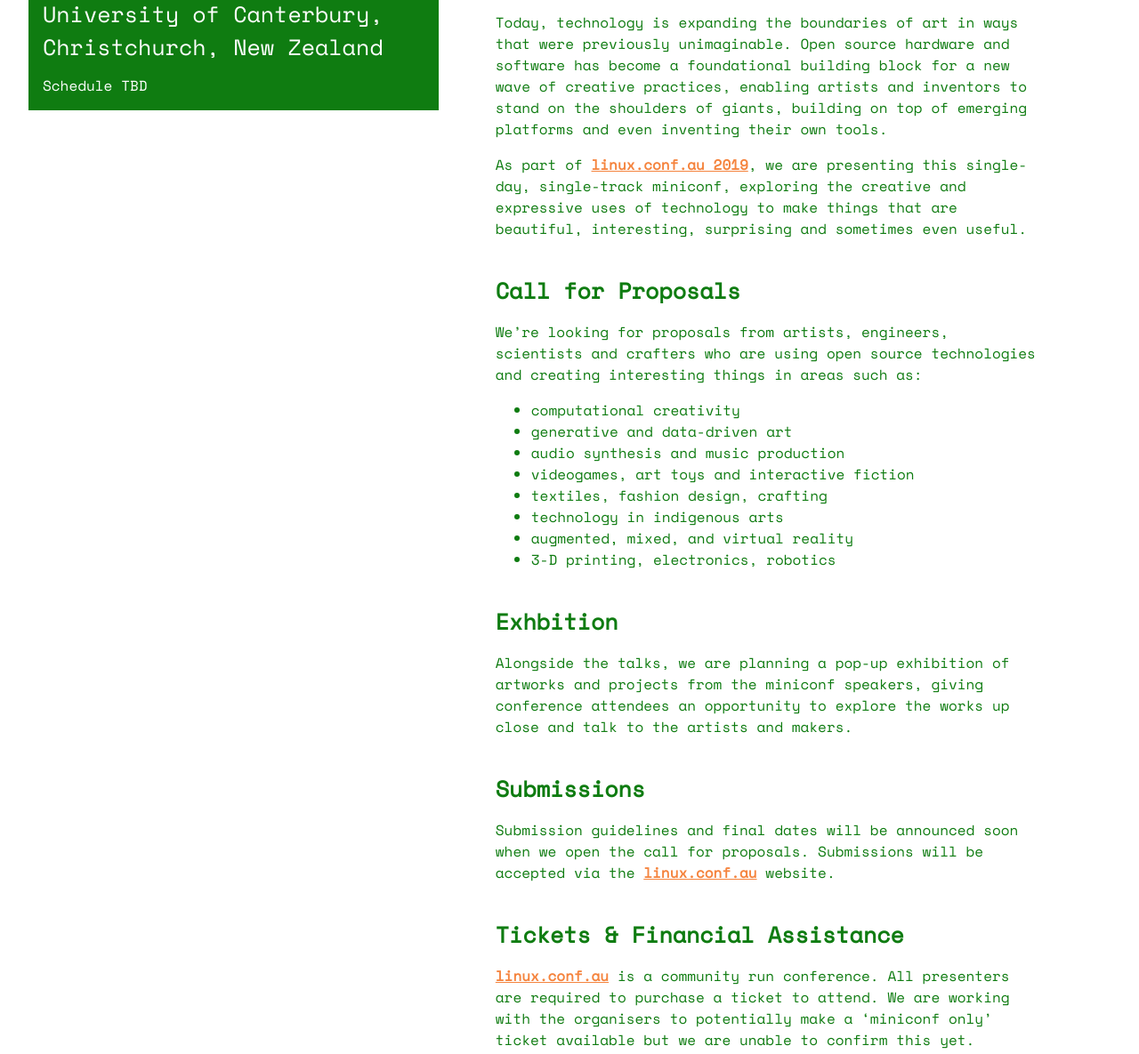
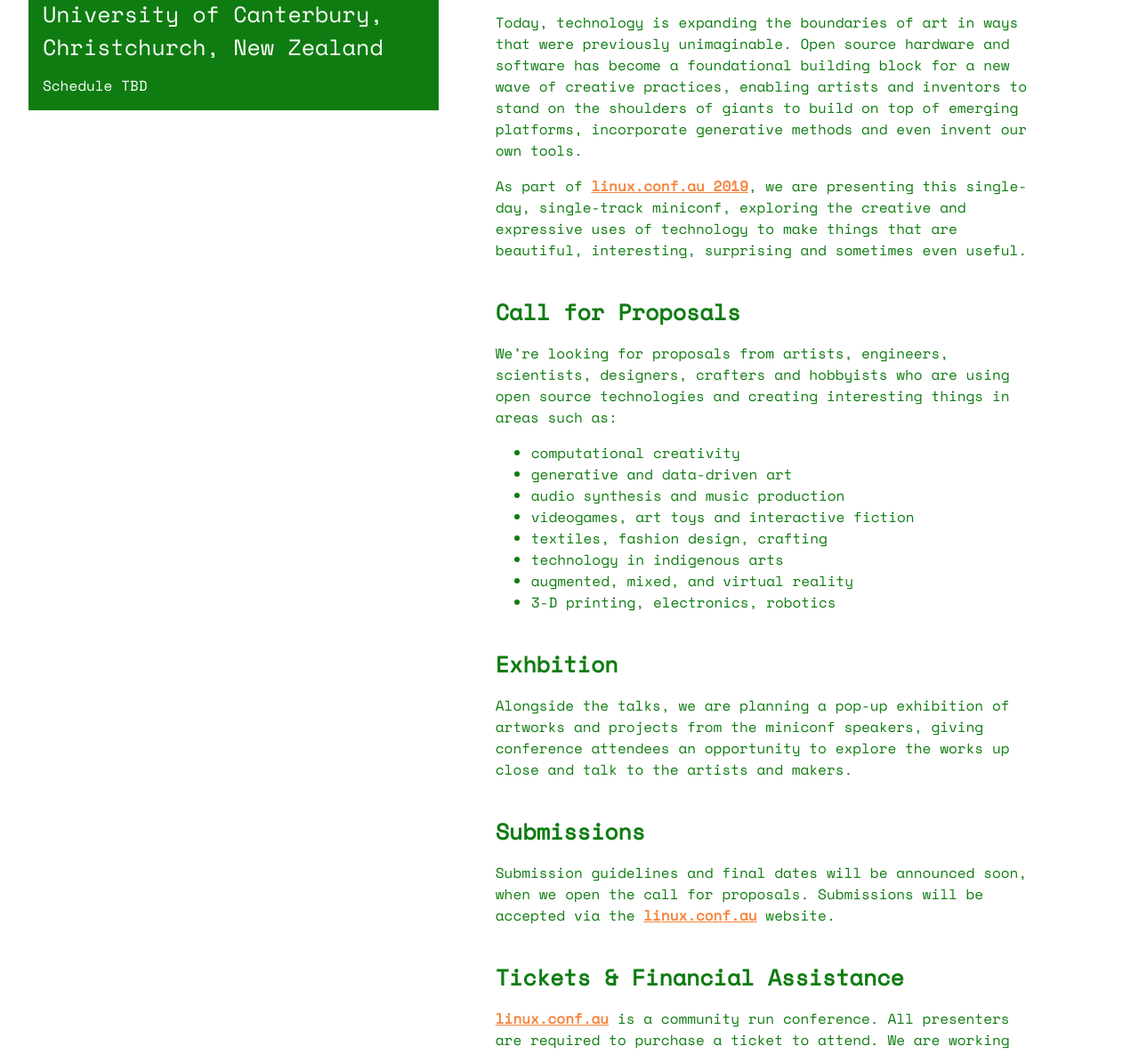
Before and after one commit to artandtech-miniconf/lca2019, a plain HTML site: page index.html in a window 1280 px wide. Shown: the part 567-1752 px from the top of the page at 89% size. Drawn offline with nearby package versions, Linux system fonts and the light colour scheme; a script that the page names is missing.

Commit message:
Tweaks to copywriting

```diff
--- a/index.html
+++ b/index.html
@@ -38,10 +38,10 @@
   <div class="text">
     <h2>Ngā Mihi / Introduction</h2>
     <p>Open sharing of methods and materials has been a part of art-making around the world since the invention of pigments for painting the walls of caves.</p>
-    <p>Today, technology is expanding the boundaries of art in ways that were previously unimaginable. Open source hardware and software has become a foundational building block for a new wave of creative practices, enabling artists and inventors to stand on the shoulders of giants, building on top of emerging platforms and even inventing their own tools.</p>
+    <p>Today, technology is expanding the boundaries of art in ways that were previously unimaginable. Open source hardware and software has become a foundational building block for a new wave of creative practices, enabling artists and inventors to stand on the shoulders of giants to build on top of emerging platforms, incorporate generative methods and even invent our own tools.</p>
     <p>As part of <a href="https://linux.conf.au/">linux.conf.au 2019</a>, we are presenting this single-day, single-track miniconf, exploring the creative and expressive uses of technology to make things that are beautiful, interesting, surprising and sometimes even useful.</p>
     <h2>Call for Proposals</h2>
-    <p>We’re looking for proposals from artists, engineers, scientists and crafters who are using open source technologies and creating interesting things in areas such as:</p>
+    <p>We’re looking for proposals from artists, engineers, scientists, designers, crafters and hobbyists who are using open source technologies and creating interesting things in areas such as:</p>
     <ul>
       <li>computational creativity</li>
       <li>generative and data-driven art</li>
@@ -55,7 +55,7 @@
     <h2>Exhbition</h2>
     <p>Alongside the talks, we are planning a pop-up exhibition of artworks and projects from the miniconf speakers, giving conference attendees an opportunity to explore the works up close and talk to the artists and makers.</p>
     <h2>Submissions</h2>
-    <p>Submission guidelines and final dates will be announced soon when we open the call for proposals. Submissions will be accepted via the <a href="https://linux.conf.au/">linux.conf.au</a> website.</p>
+    <p>Submission guidelines and final dates will be announced soon, when we open the call for proposals. Submissions will be accepted via the <a href="https://linux.conf.au/">linux.conf.au</a> website.</p>
     <h2>Tickets &amp; Financial Assistance</h2>
     <p><a href="https://linux.conf.au/">linux.conf.au</a> is a community run conference. All presenters are required to purchase a ticket to attend. We are working with the organisers to potentially make a ‘miniconf only’ ticket available but we are unable to confirm this yet.</p>
     <p>There may also be limited financial assistance available to cover expenses for speakers. We will try to accommodate as many requests for assistance as possible within our limited budget.</p>
```
